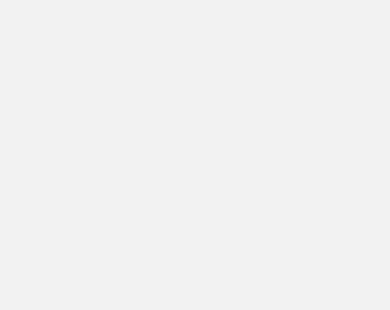
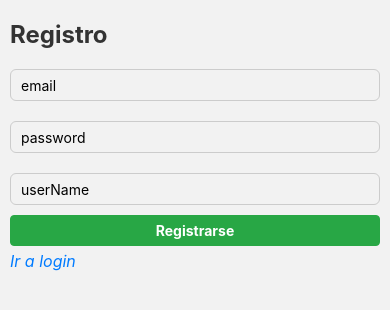
Before and after one commit to JuanS4nchez/prog3-react-native-grupo7, a React Native app: screen /Register in a window 390 px wide. Shown: the top 310 px of the page. Built offline with nearby package versions, Linux system fonts and the light colour scheme.

Commit message:
register (faltan validaciones)

```diff
--- a/src/screens/Register.js
+++ b/src/screens/Register.js
@@ -1,14 +1,123 @@
 import React, { Component } from "react";
+import {
+  View,
+  Text,
+  TouchableOpacity,
+  TextInput,
+  StyleSheet,
+} from "react-native";
+import { db, auth } from "../firebase/config";
 
 export default class Register extends Component {
   constructor() {
     super();
     this.state = {
+      email: "",
+      password: "",
+      userName: "",
+      registered: false,
+      error: "",
     };
   }
 
+  onSubmit() {
+    auth
+      .createUserWithEmailAndPassword(this.state.email, this.state.password)
+      .then((response) => {
+        this.setState({ registered: true });
+        db.collection("users")
+          .add({
+            email: this.state.email,
+            userName: this.state.userName,
+            createdAt: Date.now(),
+          })
+          .then(() => this.props.navigation.navigate("Login"))
+          .catch((e) => console.log(e));
+      })
+      .catch((error) => {
+        console.log(error);
+        this.setState({ error: "Fallo en el registro." });
+      });
+  }
 
   render() {
-    return
+    return (
+      <View style={styles.container}>
+        <Text style={styles.title}>Registro</Text>
+        <TextInput
+          style={styles.input}
+          keyboardType="email-address"
+          placeholder="email"
+          onChangeText={(text) => this.setState({ email: text })}
+          value={this.state.email}
+        />
+        <TextInput
+          style={styles.input}
+          placeholder="password"
+          secureTextEntry={true}
+          onChangeText={(text) => this.setState({ password: text })}
+          value={this.state.password}
+        />
+        <TextInput
+          style={styles.input}
+          placeholder="userName"
+          onChangeText={(text) => this.setState({ userName: text })}
+          value={this.state.userName}
+        />
+        <TouchableOpacity onPress={() => this.onSubmit()} style={styles.boton}>
+          <Text style={styles.text}>Registrarse</Text>
+        </TouchableOpacity>
+        <TouchableOpacity
+          onPress={() => this.props.navigation.navigate("Login")}
+        >
+          <Text style={styles.link}>Ir a login</Text>
+        </TouchableOpacity>
+      </View>
+    );
   }
 }
+
+const styles = StyleSheet.create({
+  container: {
+    paddingHorizontal: 10,
+    marginTop: 20,
+    flex: 1,
+  },
+  input: {
+    height: 20,
+    paddingVertical: 15,
+    paddingHorizontal: 10,
+    borderWidth: 1,
+    borderColor: "#ccc",
+    borderStyle: "solid",
+    borderRadius: 6,
+    marginVertical: 10,
+  },
+  boton: {
+    backgroundColor: "#28a745",
+    paddingHorizontal: 10,
+    paddingVertical: 6,
+    textAlign: "center",
+    borderRadius: 4,
+    borderWidth: 1,
+    borderStyle: "solid",
+    borderColor: "#28a745",
+  },
+  text: {
+    color: "white",
+    textAlign: "center",
+    fontWeight: "bold",
+  },
+  title: {
+    fontSize: 24,
+    fontWeight: "bold",
+    marginBottom: 10,
+    color: "#333",
+  },
+  link: {
+    marginTop: 5,
+    color: "#007bff",
+    fontSize: 16,
+    fontStyle: "italic",
+  },
+});
```
Also changed, not shown: App.js (+21 -9 lines).
